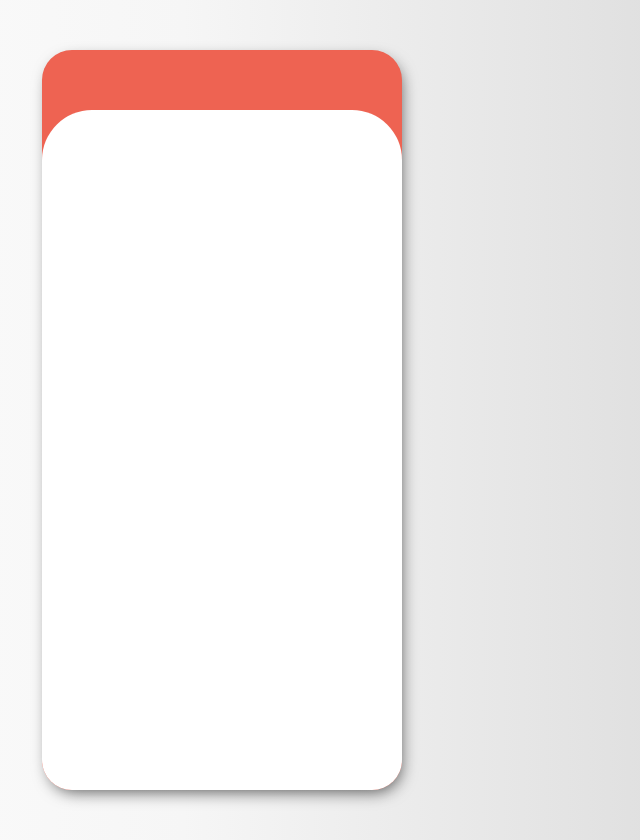
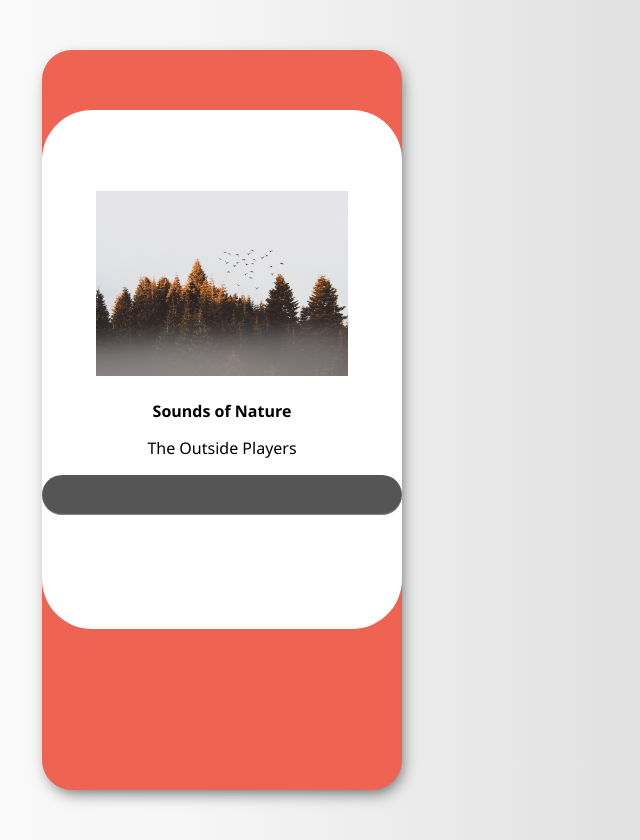
Before and after one commit to jamiev03/DailyUI--9, a plain HTML site: page index.html in a window 1280 px wide. Shown: the whole page, without its empty margins (418-1058 px from the left). Drawn offline with Linux system fonts and the light colour scheme.

Commit message:
add picture and text

```diff
--- a/index.html
+++ b/index.html
@@ -11,7 +11,14 @@
 <body>
     <div class="container">
         <div class="body">
-
+           <img src="img/banner.jpg" alt="">
+           <div class="song-title">
+               <h4>Sounds of Nature</h4>
+               <p>The Outside Players</p>
+           </div>
+           <div class="progress-bar">
+               <span style="width: 25%"></span>
+           </div>
         </div>
     </div>
 </body>
--- a/style.css
+++ b/style.css
@@ -26,8 +26,31 @@ body {
 }
 .body {
     width: 100%;
-    height: 100%;
+    height: 70%;
     margin-top: 60px;
     border-radius: 50px;
     background: white;
+    border-top: 1px solid transparent;
 }
+img {
+    width: 70%;
+    height: auto;
+    display: block;
+    margin: 80px auto 30px auto;
+}
+.song-title {
+    text-align: center;
+}
+h4 {
+    line-height: 10px;
+}
+.progress-bar {
+    height: 20px;  /* Can be anything */
+    position: relative;
+    background: #555;
+    -moz-border-radius: 25px;
+    -webkit-border-radius: 25px;
+    border-radius: 25px;
+    padding: 10px;
+    box-shadow: inset 0 -1px 1px rgba(255,255,255,0.3);
+}
```
Also changed, not shown: img/banner.jpg (added).
